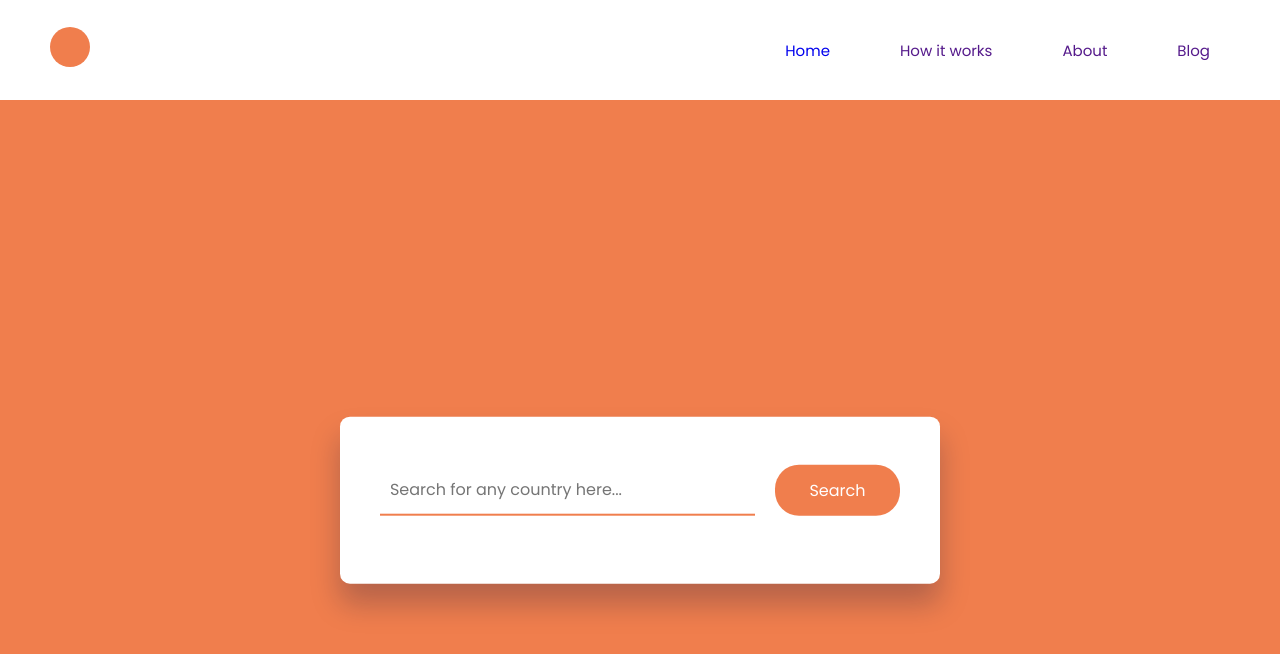
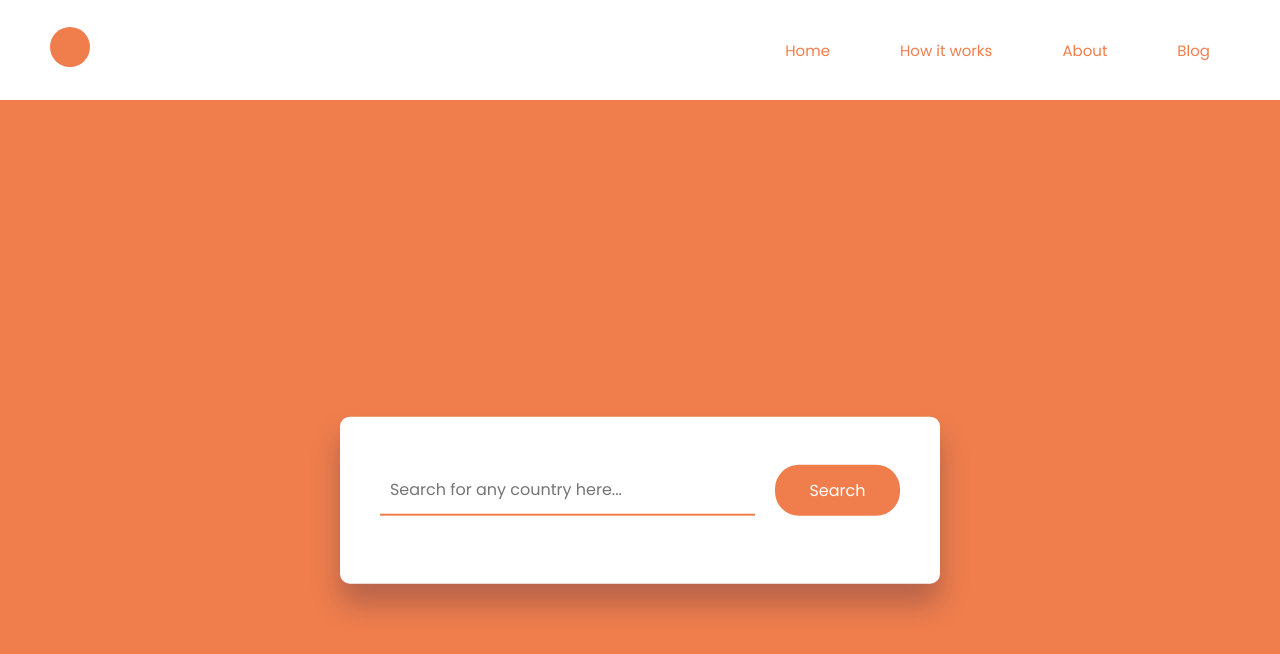
Before and after one commit to alishkaah/Know-Your-World, a plain HTML site: page index.html in a window 1280 px wide. Drawn offline with Linux system fonts and the light colour scheme.

Commit message:
nav bar text colour changed

```diff
--- a/CSS/styles.css
+++ b/CSS/styles.css
@@ -32,6 +32,9 @@
     position: absolute;
     top: 20px;
     left: 20px;
+  }
+  a{
+      color: #F07E4D;
   }
 
   .logo {
```
